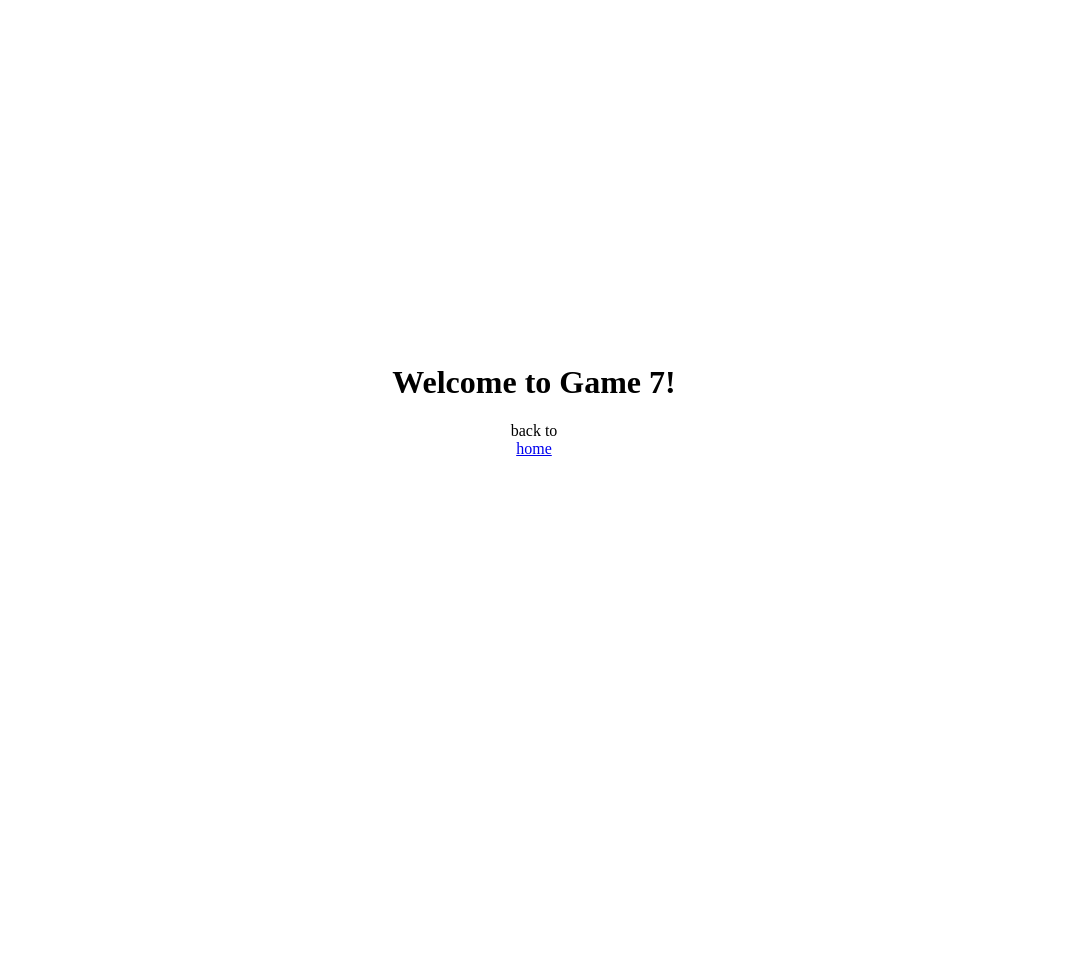
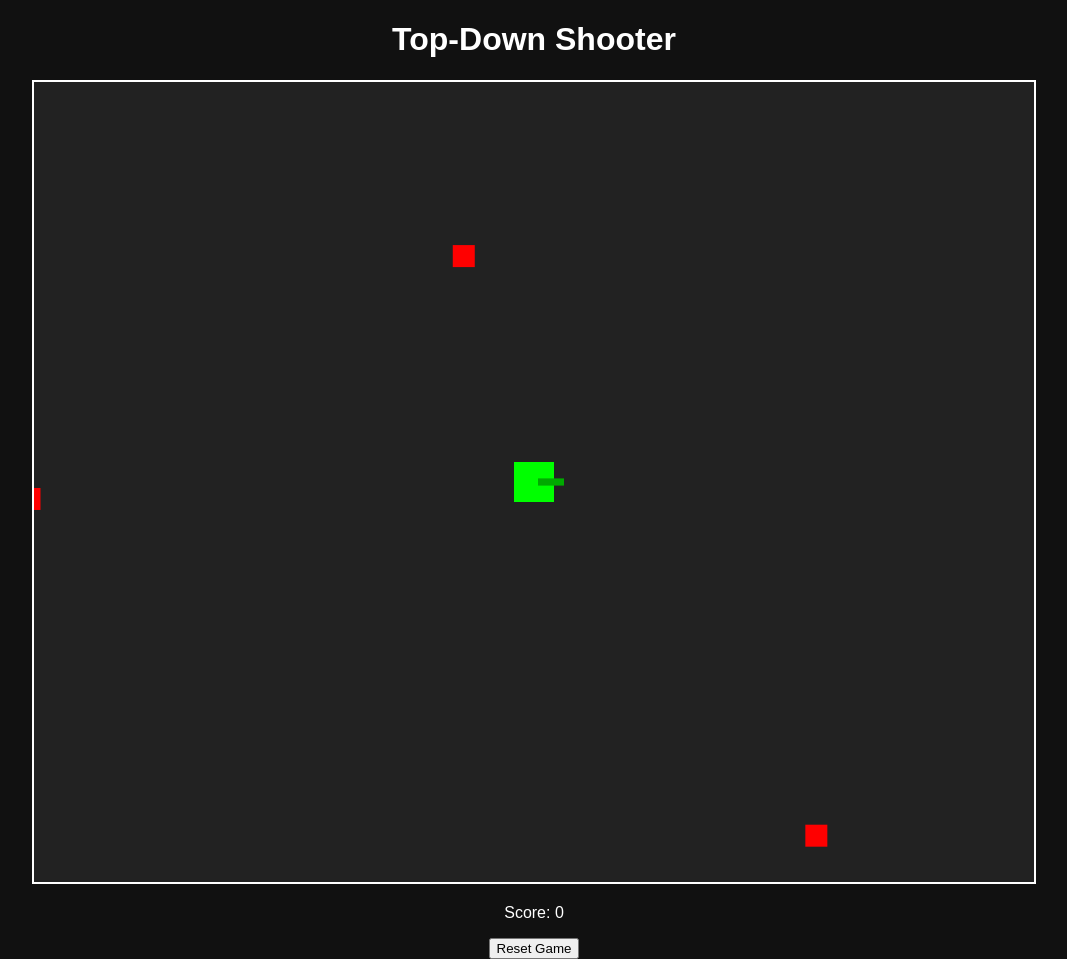
Before and after one commit to Artists-for-Humanity/Ctech-Arcade, a plain HTML site: page game7/game7.html in a window 1280 px wide. Shown: the whole page, without its empty margins (106-1173 px from the left). Before the commit the page ends 800 px from the top, so only its background shows below. Drawn offline with Linux system fonts and the light colour scheme.

Commit message:
wahdbc;hkdS

```diff
--- a/game7/game7.css
+++ b/game7/game7.css
@@ -1,9 +1,13 @@
-body{
-    height: 100vh;
-    width:100vw;
+body {
     margin: 0;
-    display:flex;
-    flex-direction: column;
-    align-items: center;
-    justify-content: center;
+    background: #111;
+    color: #fff;
+    font-family: sans-serif;
+    text-align: center;
 }
+canvas {
+    background: #222;
+    display: block;
+    margin: 20px auto;
+    border: 2px solid #fff;
+}
--- a/game7/game7.html
+++ b/game7/game7.html
@@ -1,13 +1,15 @@
 <!DOCTYPE html>
 <html lang="en">
 <head>
-    <meta charset="UTF-8">
-    <meta name="viewport" content="width=device-width, initial-scale=1.0">
-    <title>Game 7</title>
-    <link rel="stylesheet" href="game7.css">
+  <meta charset="UTF-8">
+  <title>Top-Down Shooter</title>
+  <link rel="stylesheet" href="game7.css">
 </head>
 <body>
-    <h1>Welcome to Game 7!</h1>
-    back to <a href="../index.html">home</a>
+    <h1>Top-Down Shooter</h1>
+    <canvas id="gameCanvas" width="1000" height="800"></canvas>
+    <p id="score">Score: 0</p>
+    <button id="resetBtn">Reset Game</button>
+    <script src="game7.js"></script>
 </body>
 </html>
--- /dev/null
+++ b/game7/game7.js
@@ -0,0 +1,209 @@
+const canvas = document.getElementById("gameCanvas");
+const ctx = canvas.getContext("2d");
+document.getElementById("resetBtn").addEventListener("click", resetGame);
+let mouseX = canvas.width / 2;
+let mouseY = canvas.height / 2;
+
+canvas.addEventListener("mousemove", (e) => {
+  const rect = canvas.getBoundingClientRect();
+  mouseX = e.clientX - rect.left;
+  mouseY = e.clientY - rect.top;
+});
+
+
+// player object
+const player = {
+  x: canvas.width / 2,
+  y: canvas.height / 2,
+  size: 40,
+  speed: 4,
+  turnSpeed: 1,   // radians per second
+  dx: 0,
+  dy: 0,
+  angle: 0,          // current facing angle (radians)
+  targetAngle: 0,    // where we want to face
+  turnSpeed: 10      // higher = faster smoothing
+};
+
+// state objects
+const bullets = [];
+const enemies = [];
+let score = 0;
+
+// controls
+const keys = {};
+document.addEventListener("keydown", (e) => {
+  keys[e.key.toLowerCase()] = true;
+  if (e.code === "Space") { e.preventDefault(); shoot(); }
+});
+document.addEventListener("keyup", (e) => {
+  keys[e.key.toLowerCase()] = false;
+});
+document.addEventListener("click", shoot);
+
+// helper
+function clamp(v, min, max) { return Math.max(min, Math.min(max, v)); }
+
+function shoot() {
+  // fire in the player's current facing angle
+  const speed = 8;
+  const bulletSize = 10;
+  const bx = player.x + Math.cos(player.angle) * (player.size * 0.6);
+  const by = player.y + Math.sin(player.angle) * (player.size * 0.6);
+  bullets.push({
+    x: bx,
+    y: by,
+    size:20 ,
+    dx: Math.cos(player.angle) * speed,
+    dy: Math.sin(player.angle) * speed
+  });
+}
+
+function spawnEnemy() {
+  // spawn around edges and move toward player
+  const edge = Math.floor(Math.random() * 4); // 0 top,1 right,2 bottom,3 left
+  let x = Math.random() * canvas.width;
+  let y = Math.random() * canvas.height;
+  if (edge === 0) { y = -20; }
+  if (edge === 1) { x = canvas.width + 20; }
+  if (edge === 2) { y = canvas.height + 20; }
+  if (edge === 3) { x = -20; }
+
+//   const speed = 1 + Math.random() * 2;
+const speed = 0.5 + Math.random() * 1; // slower enemies
+
+  enemies.push({
+    x, y,
+    size: 22,
+    speed
+  });
+}
+
+// shortest signed angular difference (a -> b)
+function angleDiff(a, b) {
+  let d = (b - a) % (Math.PI * 2);
+  if (d > Math.PI) d -= Math.PI * 2;
+  if (d < -Math.PI) d += Math.PI * 2;
+  return d;
+}
+
+// update and draw loop
+let lastTime = performance.now();
+
+function update(dt) {
+  // Face cursor
+  player.angle = Math.atan2(mouseY - player.y, mouseX - player.x);
+
+  // Move toward cursor if WASD or arrow keys are pressed
+  let move = 0;
+  if (keys["arrowup"] || keys["w"]) move = 1;
+  if (keys["arrowdown"] || keys["s"]) move = -1;
+
+  player.dx = Math.cos(player.angle) * player.speed * move;
+  player.dy = Math.sin(player.angle) * player.speed * move;
+
+  player.x += player.dx;
+  player.y += player.dy;
+
+  // stay in bounds
+  const half = player.size / 2;
+  player.x = clamp(player.x, half, canvas.width - half);
+  player.y = clamp(player.y, half, canvas.height - half);
+
+
+  // bullets
+  for (let i = bullets.length - 1; i >= 0; i--) {
+    const b = bullets[i];
+    b.x += b.dx;
+    b.y += b.dy;
+    if (b.x < -10 || b.x > canvas.width + 10 || b.y < -10 || b.y > canvas.height + 10) {
+      bullets.splice(i, 1);
+    }
+  }
+
+  // enemies
+  for (let i = enemies.length - 1; i >= 0; i--) {
+    const en = enemies[i];
+    const ang = Math.atan2(player.y - en.y, player.x - en.x);
+    en.x += Math.cos(ang) * en.speed;
+    en.y += Math.sin(ang) * en.speed;
+
+    // hit player?
+    if (Math.hypot(player.x - en.x, player.y - en.y) < (player.size * 0.5 + en.size * 0.4)) {
+      // alert("Game Over! Final Score: " + score);
+      document.location.reload();
+      return;
+    }
+
+    // bullet hits enemy?
+    for (let j = bullets.length - 1; j >= 0; j--) {
+      const b = bullets[j];
+      if (Math.hypot(b.x - en.x, b.y - en.y) < en.size * 0.5) {
+        enemies.splice(i, 1);
+        bullets.splice(j, 1);
+        score++;
+        const scoreEl = document.getElementById("score");
+        if (scoreEl) scoreEl.textContent = "Score: " + score;
+        break;
+      }
+    }
+  }
+}
+
+function drawPlayer() {
+  ctx.save();
+  ctx.translate(player.x, player.y);
+  ctx.rotate(player.angle);
+
+  // body
+  ctx.fillStyle = "lime";
+  ctx.fillRect(-player.size/2, -player.size/2, player.size, player.size);
+
+  // gun (visible facing)
+  const barrelW = player.size * 0.65;
+  const barrelH = player.size * 0.18;
+  ctx.fillStyle = "#0a0";
+  ctx.fillRect(player.size * 0.1, -barrelH/2, barrelW, barrelH);
+
+
+  ctx.restore();
+}
+
+function draw() {
+  ctx.clearRect(0, 0, canvas.width, canvas.height);
+
+  // bullets
+  ctx.fillStyle = "yellow";
+  bullets.forEach(b => ctx.fillRect(b.x - 3, b.y - 3, 6, 6));
+
+  // enemies
+  ctx.fillStyle = "red";
+  enemies.forEach(en => ctx.fillRect(en.x - en.size/2, en.y - en.size/2, en.size, en.size));
+
+  // Player last so it draws on top
+  drawPlayer();
+}
+
+function loop(now = performance.now()) {
+  const dt = Math.min(0.033, (now - lastTime) / 1000); // clamp to ~30ms
+  lastTime = now;
+
+  update(dt);
+  draw();
+  requestAnimationFrame(loop);
+}
+
+function resetGame() {
+  player.x = canvas.width / 2;
+  player.y = canvas.height / 2;
+  player.angle = 0;
+  player.targetAngle = 0;
+  bullets.length = 0;
+  enemies.length = 0;
+  score = 0;
+  const scoreEl = document.getElementById("score");
+  if (scoreEl) scoreEl.textContent = "Score: " + score;
+}
+
+setInterval(spawnEnemy, 1600);
+loop();
```
